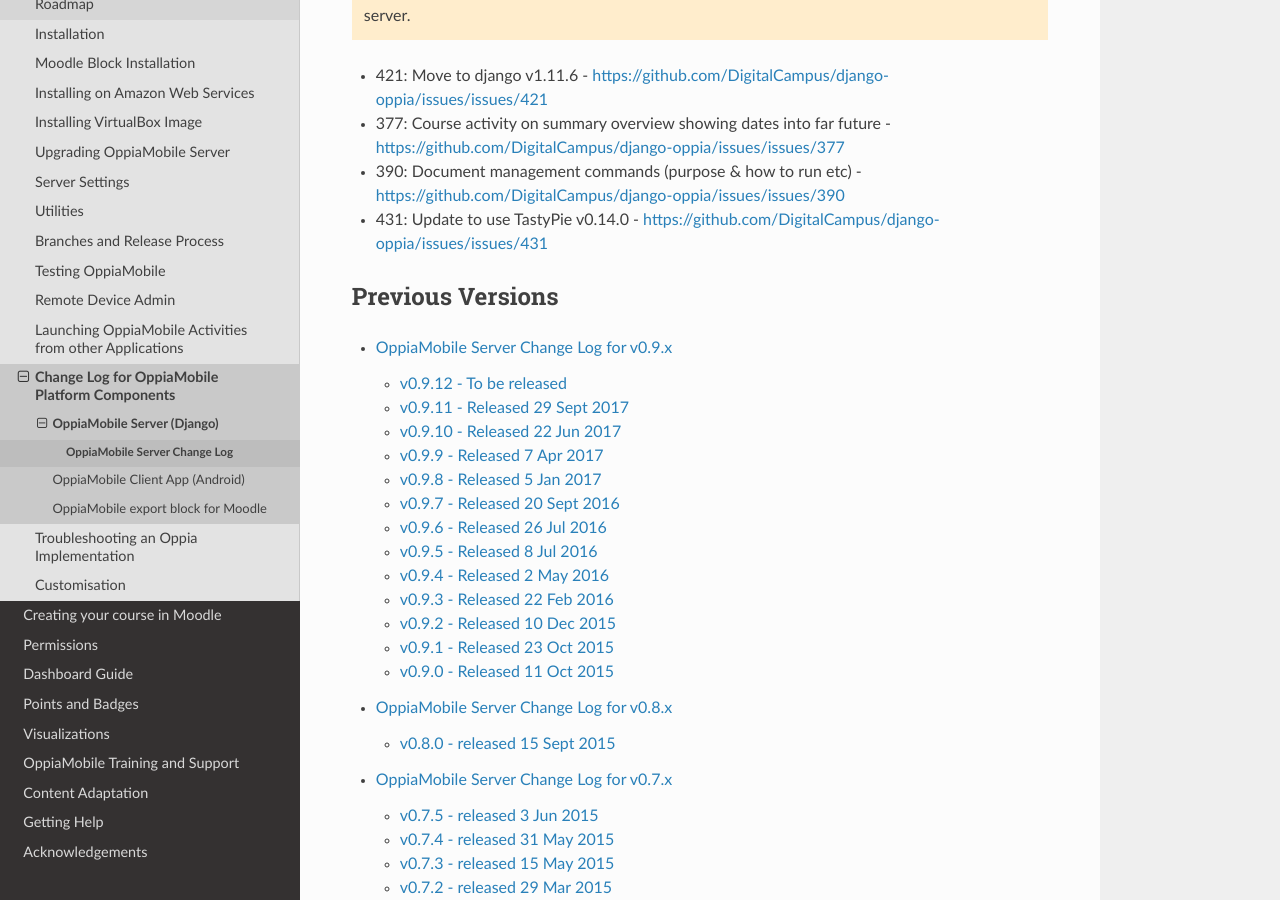
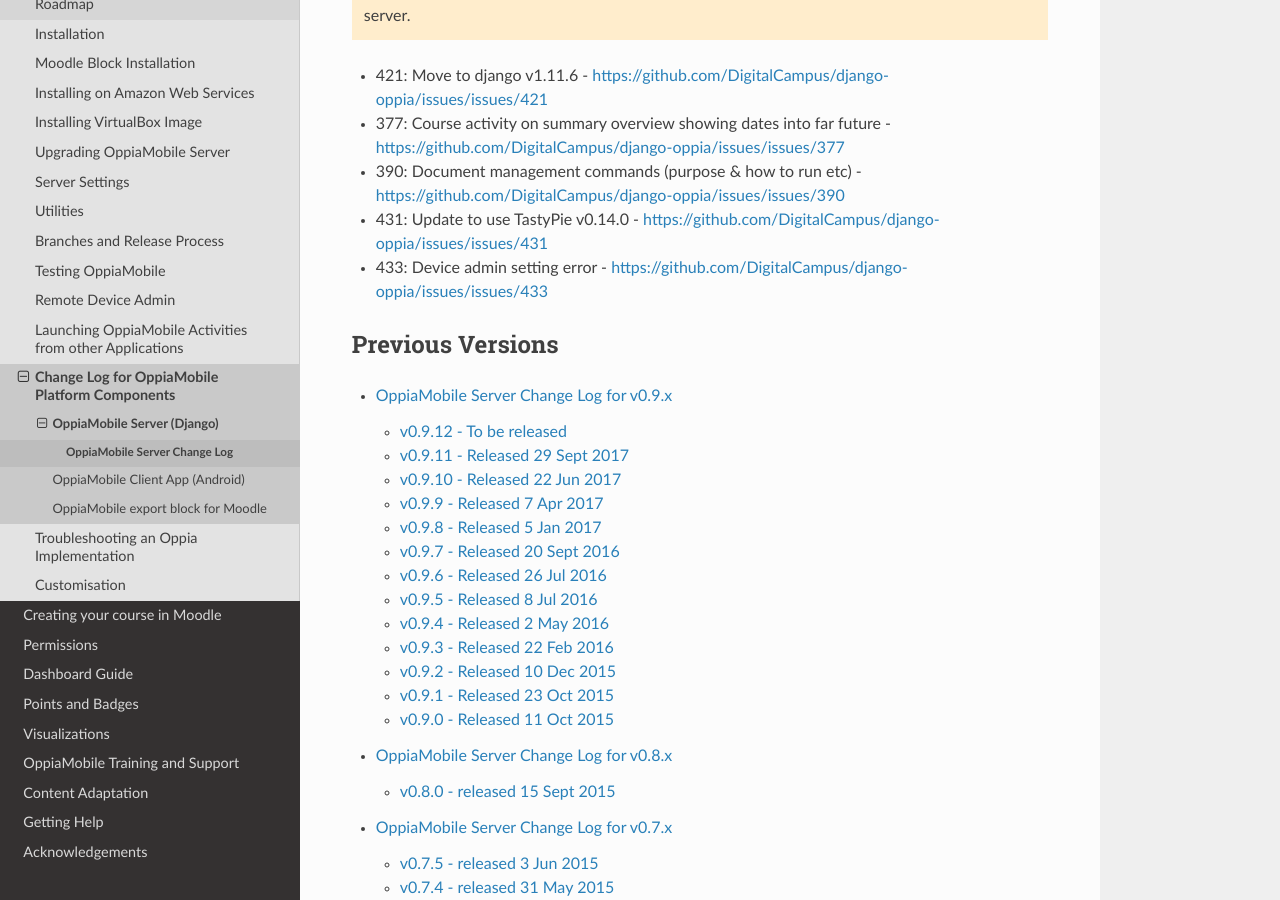
Before and after one commit to DigitalCampus/django-oppia, a Sphinx documentation site: the page built from docs/dev/changelog_server.rst, in a window 1280 px wide and 900 px high, scrolled down 421 px. Built offline with Sphinx 7.4.7 and the Read the Docs theme 2.0.0, drawn with Linux system fonts in a browser that asks for light colours; the version number is read from the project's files by our own code.

Commit message:
update docs

```diff
--- a/docs/dev/changelog_server.rst
+++ b/docs/dev/changelog_server.rst
@@ -16,6 +16,7 @@
 * 377: Course activity on summary overview showing dates into far future - https://github.com/DigitalCampus/django-oppia/issues/issues/377
 * 390: Document management commands (purpose & how to run etc) - https://github.com/DigitalCampus/django-oppia/issues/issues/390
 * 431: Update to use TastyPie v0.14.0 - https://github.com/DigitalCampus/django-oppia/issues/issues/431
+* 433: Device admin setting error - https://github.com/DigitalCampus/django-oppia/issues/issues/433
 
 Previous Versions
 ------------------
```
